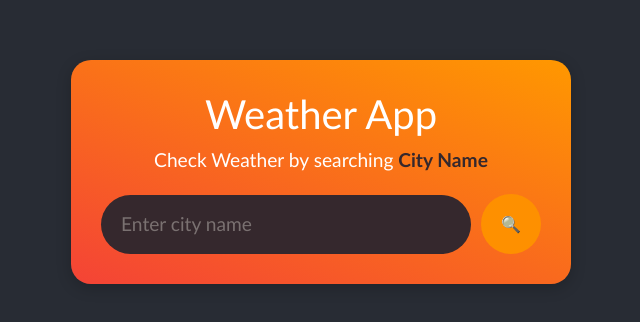
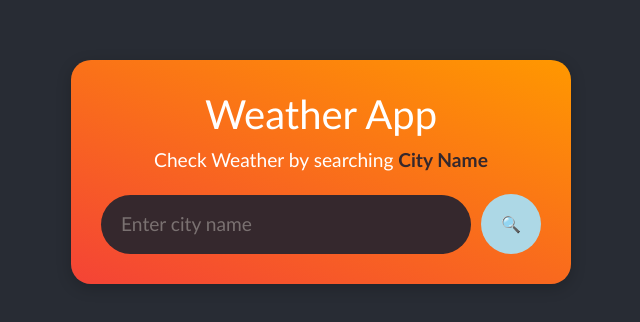
Before and after one commit to Saicharan0107/Weather-App, a plain HTML site: page Weather App/index.htm in a window 1280 px wide. Shown: the part 228-550 px from the top of the page, without its empty margins (319-959 px from the left). Drawn offline with nearby package versions, Linux system fonts and the light colour scheme.

Commit message:
style.css

```diff
--- a/Weather App/style.css
+++ b/Weather App/style.css
@@ -72,7 +72,7 @@ body {
 .search-area button {
     width: 60px;
     height: 60px;
-    background-color: #fe9000; /* Orange background color */
+    background-color: #add8e6;
     color: #ffffff;
     border-radius: 50%;
     cursor: pointer;
```
